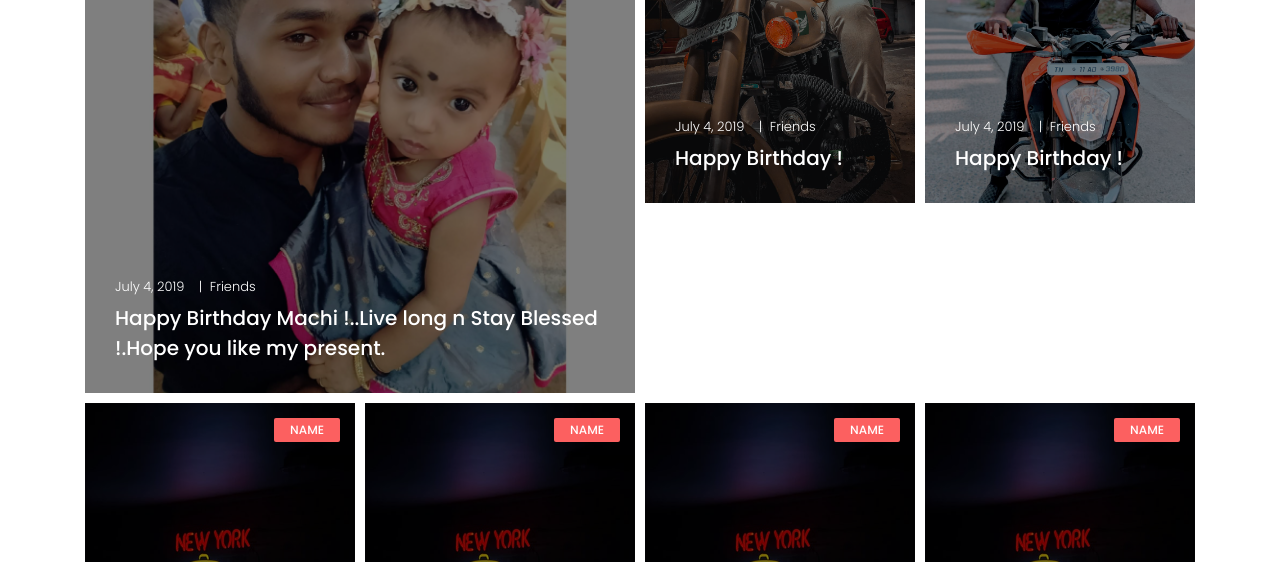
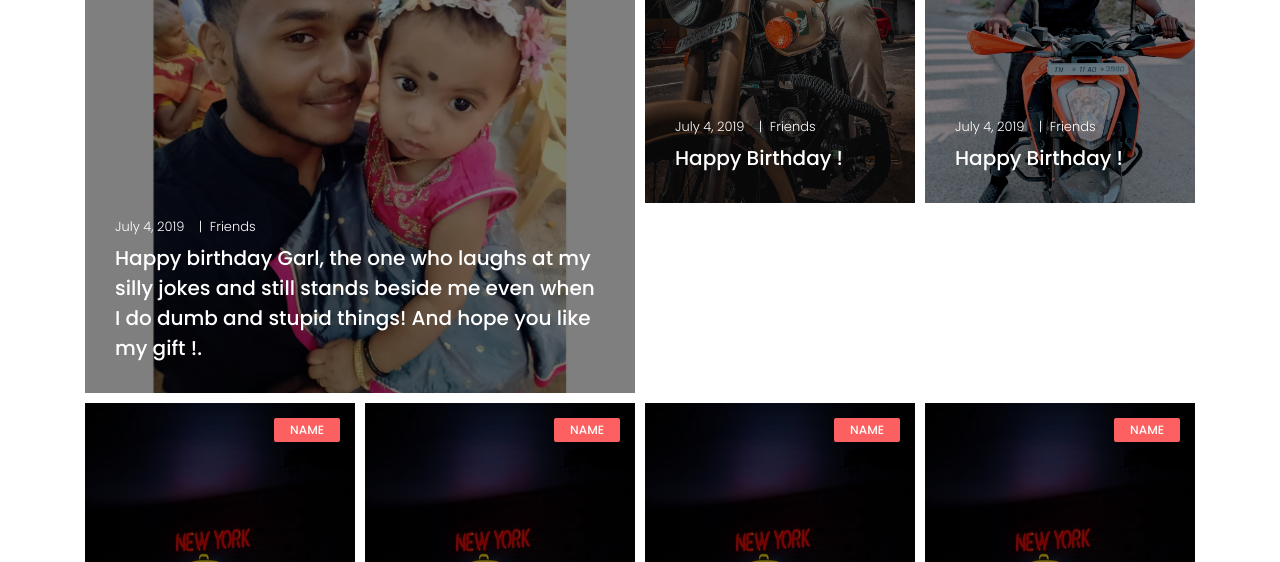
Before and after one commit to priyablog/myblog, a website: page blog.html in a window 1280 px wide. Shown: the part 607-1169 px from the top of the page. Drawn offline with Linux system fonts and the light colour scheme; files whose address does not match are found by name.

Commit message:
Update blog.html

```diff
--- a/blog.html
+++ b/blog.html
@@ -132,7 +132,8 @@
                                 <a href="#">July 4, 2019</a>
                                 <a href="#">Friends</a>
                             </div>
-                            <a href="#" class="post-title">Happy Birthday Machi !..Live long n Stay Blessed !.Hope you like my present.</a>
+                            <a href="#" class="post-title">Happy birthday Garl, the one who laughs at my silly jokes and still stands beside me even when I do dumb and stupid things! And hope you like my gift !.
+</a>
                         </div>
                     </div>
                 </div>
```
